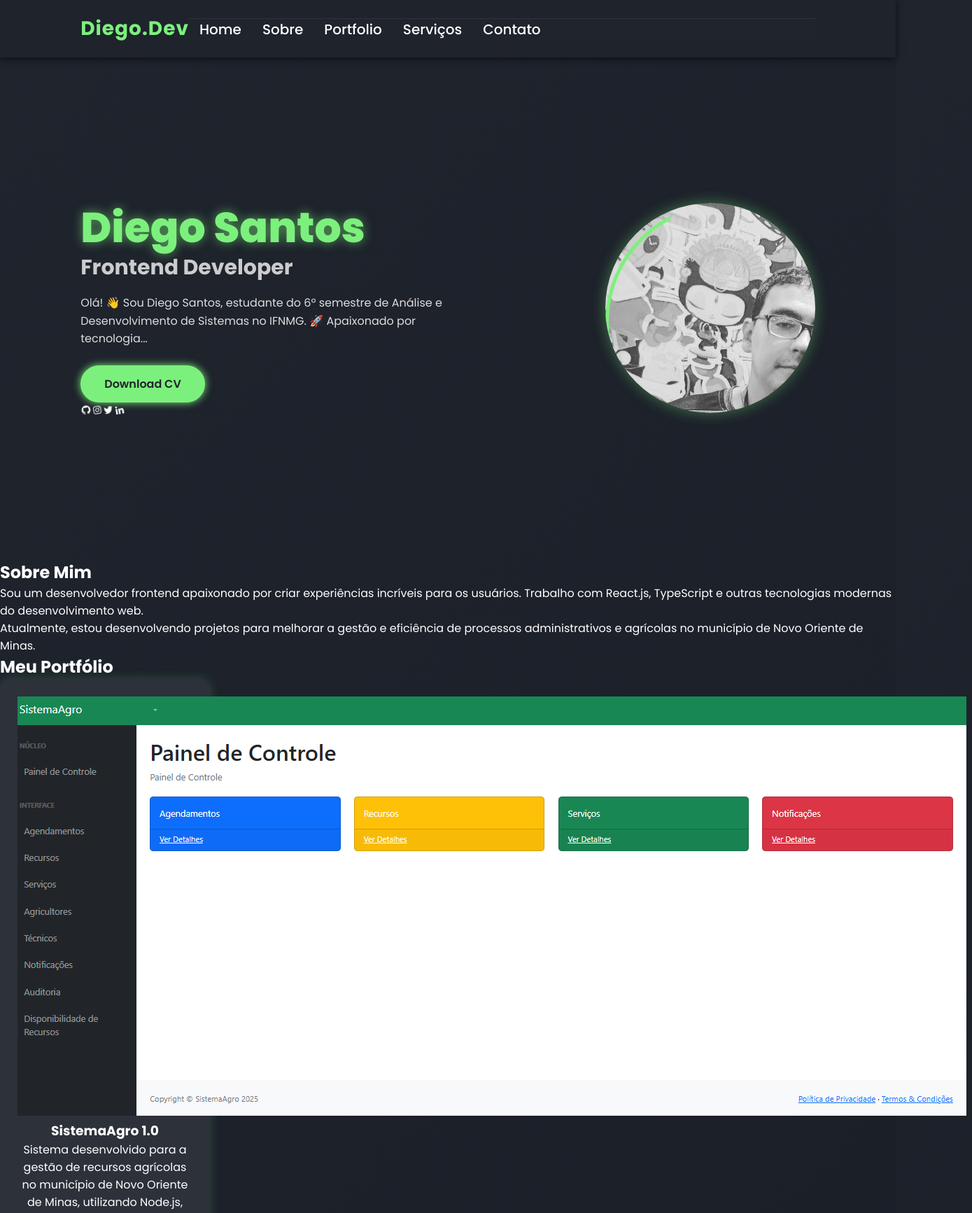
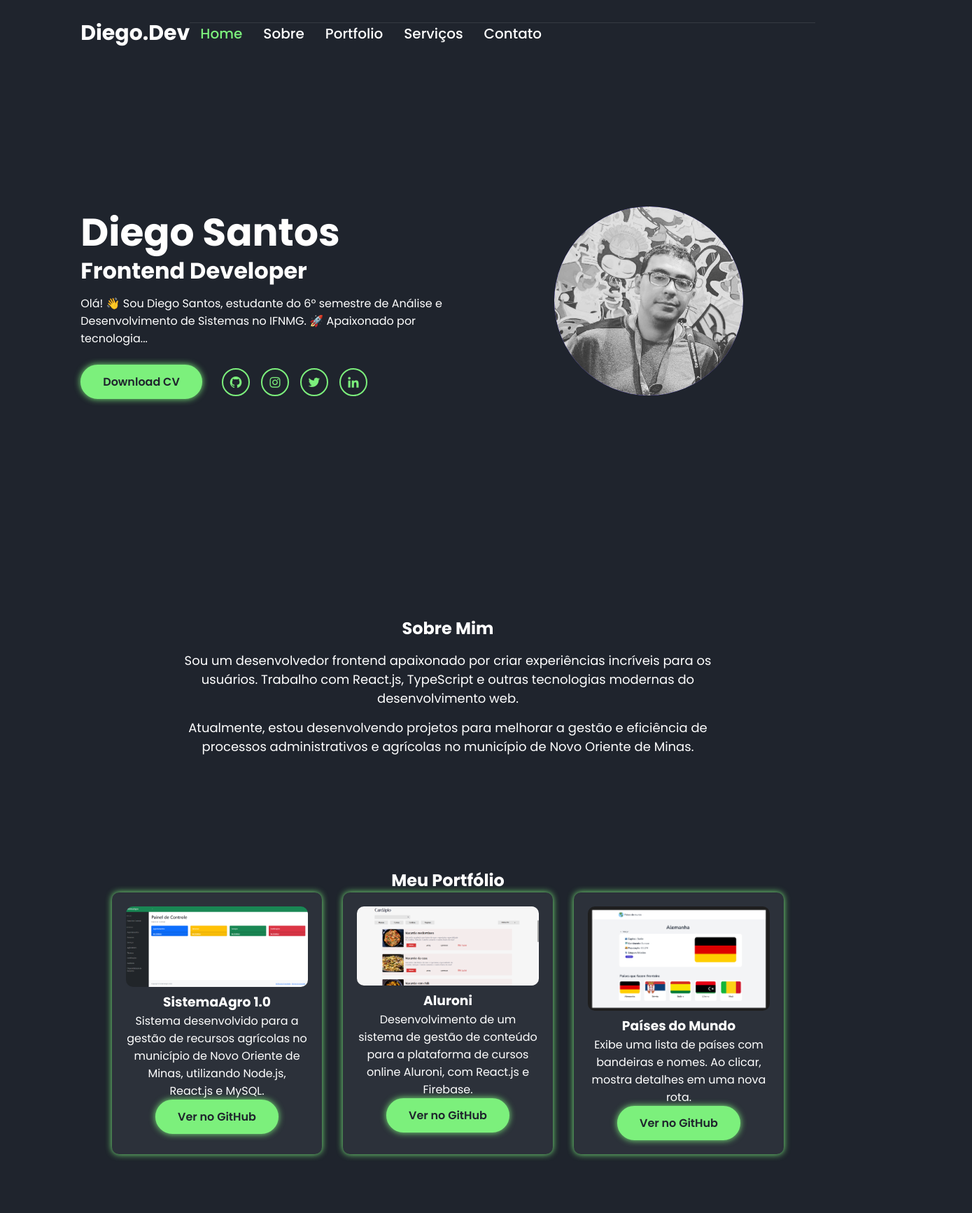
Before and after one commit to Diegodevops26/PortfolioDiego.Dev, a React (Vite) app: page / in a window 1280 px wide. Shown: the top 1733 px of the page at 70% size, 1389 px wide, since content can reach past the window. Built offline with nearby package versions, Linux system fonts and the light colour scheme.

Commit message:
Update style.css

```diff
--- a/src/style.css
+++ b/src/style.css
@@ -8,53 +8,34 @@
 }
 
 body {
-    background: linear-gradient(135deg, #1f242d, #181c25);
-    color: #fff;
-    scroll-behavior: smooth;
+    background: #1f242d;
 }
 
-/* LINKS */
 a {
     color: #fff;
     text-decoration: none;
-    transition: color 0.3s ease, text-shadow 0.3s ease;
 }
 
-a:hover {
-    color: #7cf07c;
-    text-shadow: 0 0 8px #7cf07c;
-}
-
-/* NAVBAR */
+/* ================= NAVBAR ================= */
 .navbar {
     position: fixed;
     left: 0;
     top: 0;
     width: 100%;
-    padding: 20px 9%;
+    padding: 25px 9%;
     display: flex;
     justify-content: space-between;
     align-items: center;
     z-index: 100;
-    background: rgba(31, 36, 45, 0.95);
-    backdrop-filter: blur(6px);
-    box-shadow: 0 2px 10px rgba(0,0,0,0.6);
-    transition: background 0.3s ease;
+    background: #1f242d;
 }
 
 .navbar .logo {
-    font-size: 28px;
+    font-size: 30px;
     font-weight: 700;
-    color: #7cf07c;
-    letter-spacing: 1px;
-    transition: transform 0.3s ease;
 }
 
-.navbar .logo:hover {
-    transform: scale(1.05);
-}
-
-/* MENU */
+/* Menu base */
 .navbar ul {
     display: flex;
     flex-direction: column;
@@ -63,16 +44,19 @@ a:hover {
     left: 0;
     width: 100%;
     background: #1f242d;
-    border-top: 1px solid rgba(255, 255, 255, 0.08);
+    border-top: 1px solid rgba(255, 255, 255, 0.1);
     max-height: 0;
     overflow: hidden;
-    transition: max-height 0.4s ease-in-out;
+    transition: max-height 0.3s ease-in-out;
 }
 
+/* Quando o menu abre no mobile */
 .navbar ul.show-mobile-menu {
-    max-height: 400px;
+    display: flex;
+    max-height: 300px;
 }
 
+/* Itens do menu */
 .navbar ul li {
     list-style: none;
     text-align: center;
@@ -83,48 +67,48 @@ a:hover {
     font-size: 20px;
     font-weight: 500;
     display: block;
-    transition: color 0.3s ease, transform 0.3s ease;
+    transition: .5s;
 }
 
-.navbar ul li a:hover {
+.navbar ul li a:hover,
+.navbar ul li.active a {
     color: #7cf07c;
-    transform: translateY(-3px);
 }
 
-/* HAMBURGER */
+/* Ícone do menu hamburguer */
 .hamburger {
     display: none;
     flex-direction: column;
     cursor: pointer;
-    gap: 6px;
+    gap: 5px;
 }
 
 .hamburger .bar {
-    width: 28px;
+    width: 25px;
     height: 3px;
     background-color: #fff;
-    border-radius: 3px;
     transition: 0.3s;
-    box-shadow: 0 0 5px rgba(255,255,255,0.4);
 }
 
+/* Animação do X */
 .hamburger.active .bar:nth-child(1) {
-    transform: translateY(9px) rotate(45deg);
+    transform: translateY(8px) rotate(45deg);
 }
 .hamburger.active .bar:nth-child(2) {
     opacity: 0;
 }
 .hamburger.active .bar:nth-child(3) {
-    transform: translateY(-9px) rotate(-45deg);
+    transform: translateY(-8px) rotate(-45deg);
 }
 
-/* HOME SECTION */
+/* ================= HOME ================= */
 .home {
     display: flex;
     align-items: center;
     justify-content: space-between;
     height: 100vh;
-    padding: 80px 9% 0;
+    padding: 60px 9% 0;
+    color: #fff;
     gap: 50px;
 }
 
@@ -133,75 +117,78 @@ a:hover {
 }
 
 .home-info h1 {
-    font-size: 60px;
-    font-weight: 800;
-    color: #7cf07c;
-    text-shadow: 0 0 15px rgba(124, 240, 124, 0.6);
+    font-size: 55px;
+}
+.home-info h2 {
+    font-size: 32px;
+    margin-top: -10px;
+}
+.home-info p {
+    font-size: 16px;
+    margin: 10px 0 25px;
 }
 
-.home-info h2 {
-    font-size: 30px;
-    margin-top: -10px;
-    color: #ccc;
+.home-info .btn-sci {
+    display: flex;
+    align-items: center;
 }
 
-.home-info p {
-    font-size: 16px;
-    margin: 15px 0 25px;
-    line-height: 1.6;
-    color: #ddd;
-}
-
-/* BOTÕES */
+/* Botão */
 .btn {
     display: inline-block;
-    padding: 12px 32px;
+    padding: 10px 30px;
     background: #7cf07c;
     border: 2px solid #7cf07c;
     border-radius: 40px;
-    box-shadow: 0 0 12px #7cf07c;
+    box-shadow: 0 0 10px #7cf07c;
     font-size: 16px;
     color: #1f242d;
     font-weight: 600;
-    transition: all 0.4s ease;
+    transition: .5s;
 }
-
 .btn:hover {
     background: transparent;
     color: #7cf07c;
-    box-shadow: 0 0 18px #7cf07c;
-    transform: translateY(-3px);
+    box-shadow: none;
 }
 
-/* CARDS (serviços e projetos) */
-.projeto,
-.servico {
-    background: #2c313a;
-    padding: 25px;
-    border-radius: 15px;
-    width: 300px;
-    text-align: center;
-    box-shadow: 0 0 15px rgba(124, 240, 124, 0.2);
-    transition: transform 0.4s ease, box-shadow 0.4s ease;
+.home-info .btn-sci .sci {
+    margin-left: 20px;
+}
+.home-info .btn-sci .sci a {
+    display: inline-flex;
+    padding: 8px;
+    border: 2px solid #7cf07c;
+    border-radius: 50px;
+    font-size: 20px;
+    color: #7cf07c;
+    margin: 0 8px;
+    transition: .5s;
+}
+.home-info .btn-sci .sci a:hover {
+    background: #7cf07c;
+    color: #1f242d;
+    box-shadow: 0 0 10px #7cf07c;
 }
 
-.projeto:hover,
-.servico:hover {
-    transform: translateY(-8px);
-    box-shadow: 0 0 20px rgba(124, 240, 124, 0.5);
+/* ================= IMAGEM COM BORDA ANIMADA ================= */
+.home-img {
+    position: relative;
+    display: flex;
+    justify-content: center;
+    align-items: center;
+    flex: 1;
 }
-
-/* IMAGEM PERFIL */
 .home-img .img-box {
     width: 300px;
     height: 300px;
     border-radius: 50%;
     position: relative;
+    display: flex;
+    justify-content: center;
+    align-items: center;
     overflow: hidden;
-    box-shadow: 0 0 20px rgba(124,240,124,0.4);
 }
-
-/* Borda animada */
 .home-img .img-box::before {
     content: "";
     position: absolute;
@@ -213,20 +200,210 @@ a:hover {
     border-right: 5px solid #7cf07c;
     animation: spin 4s linear infinite;
 }
+@keyframes spin {
+    0% { transform: rotate(0deg); }
+    100% { transform: rotate(360deg); }
+}
+.home-img .img-box .img-item {
+    position: relative;
+    width: 90%;
+    height: 90%;
+    background: slateblue;
+    border-radius: 50%;
+    display: flex;
+    justify-content: center;
+    align-items: center;
+    overflow: hidden;
+}
+.home-img .img-box .img-item img {
+    width: 100%;
+    height: 100%;
+    object-fit: cover;
+    border-radius: 50%;
+}
 
-/* ROLAGEM */
+/* ================= SEÇÕES ================= */
+.sobre,
+.portfolio,
+.servicos,
+.contato {
+    text-align: center;
+    padding: 80px 9%;
+    color: #fff;
+}
+
+.sobre p {
+    font-size: 18px;
+    margin-top: 15px;
+    max-width: 800px;
+    margin-left: auto;
+    margin-right: auto;
+}
+
+.portfolio-grid,
+.servicos-grid {
+    display: flex;
+    justify-content: center;
+    gap: 30px;
+    flex-wrap: wrap;
+}
+
+.projeto,
+.servico {
+    background: #2c313a;
+    padding: 20px;
+    border-radius: 10px;
+    width: 300px;
+    text-align: center;
+    box-shadow: 0 0 10px #7cf07c;
+}
+
+.projeto img {
+    width: 100%;
+    border-radius: 10px;
+}
+
+.servico i {
+    font-size: 40px;
+    color: #7cf07c;
+}
+
+.contato form {
+    display: flex;
+    flex-direction: column;
+    max-width: 500px;
+    margin: 0 auto;
+}
+.contato input,
+.contato textarea {
+    margin: 10px 0;
+    padding: 10px;
+    width: 100%;
+    border-radius: 5px;
+    border: none;
+}
+.contato textarea {
+    height: 100px;
+}
+.contato button {
+    background: #7cf07c;
+    border: none;
+    padding: 10px;
+    border-radius: 5px;
+    cursor: pointer;
+    font-size: 18px;
+}
+.contato button:hover {
+    background: transparent;
+    border: 2px solid #7cf07c;
+    color: #7cf07c;
+}
+
+/* Efeito de aparecer ao rolar */
 .section {
     opacity: 0;
     transform: translateY(40px);
     transition: opacity 0.6s ease, transform 0.6s ease;
 }
-
 .section.show {
     opacity: 1;
     transform: translateY(0);
 }
 
-/* RESPONSIVIDADE */
+.github-btn {
+    background: transparent;
+    border: 2px solid #7cf07c;
+    color: #7cf07c;
+    padding: 8px 20px;
+    border-radius: 30px;
+    display: inline-block;
+    margin-top: 10px;
+    transition: 0.4s;
+}
+.github-btn:hover {
+    background: #7cf07c;
+    color: #1f242d;
+    box-shadow: 0 0 10px #7cf07c;
+}
+
+/* ================= RESPONSIVIDADE ================= */
+@media (max-width: 1024px) {
+    .home {
+        flex-direction: column;
+        justify-content: center;
+        text-align: center;
+        gap: 30px;
+    }
+    .home-info {
+        max-width: 80%;
+    }
+    .home-img {
+        margin-top: 20px;
+    }
+}
+
+@media (max-width: 768px) {
+    .navbar {
+        padding: 15px 5%;
+    }
+    .navbar .logo {
+        font-size: 24px;
+    }
+
+    .hamburger {
+        display: flex;
+    }
+
+    .navbar ul {
+        display: none;
+    }
+    .navbar ul.show-mobile-menu {
+        display: flex;
+    }
+
+    .home-info h1 { font-size: 36px; }
+    .home-info h2 { font-size: 24px; }
+    .home-info p { font-size: 14px; }
+
+    .btn {
+        padding: 8px 20px;
+        font-size: 14px;
+        border-radius: 30px;
+    }
+    .home-img .img-box {
+        width: 200px;
+        height: 200px;
+    }
+    .home-img .img-box::before {
+        width: 120%;
+        height: 120%;
+    }
+}
+
+@media (max-width: 480px) {
+    .navbar { padding: 10px 5%; }
+    .navbar .logo { font-size: 20px; }
+    .navbar ul li a { font-size: 16px; }
+
+    .home-info h1 { font-size: 30px; }
+    .home-info h2 { font-size: 20px; }
+    .home-info p { font-size: 12px; }
+
+    .btn {
+        font-size: 12px;
+        padding: 6px 15px;
+    }
+    .home-img .img-box {
+        width: 150px;
+        height: 150px;
+    }
+    .home-img .img-box::before {
+        width: 130%;
+        height: 130%;
+    }
+}
+
+/* Desktop fixo */
 @media (min-width: 769px) {
     .navbar ul {
         display: flex !important;
@@ -234,6 +411,10 @@ a:hover {
         position: static;
         max-height: none;
     }
-    .hamburger { display: none; }
-    .navbar ul li { padding: 0 15px; }
+    .hamburger {
+        display: none;
+    }
+    .navbar ul li {
+        padding: 0 15px;
+    }
 }
```
